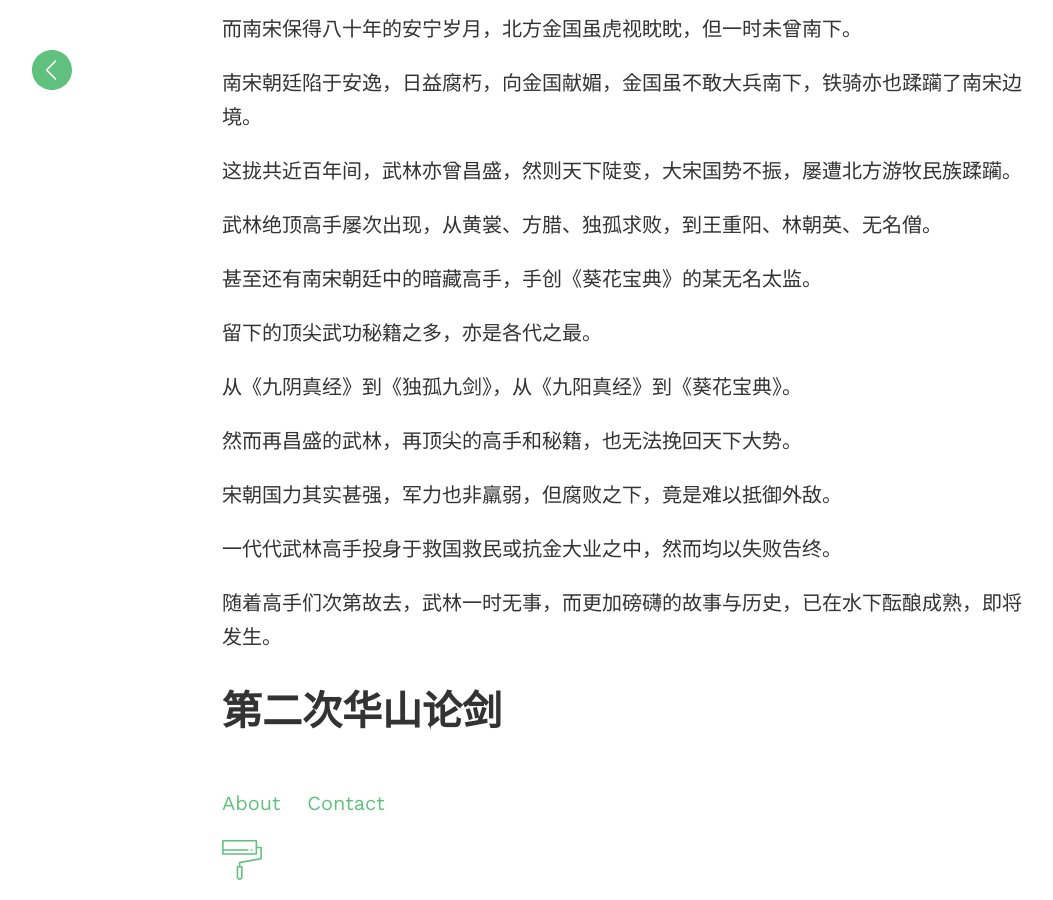
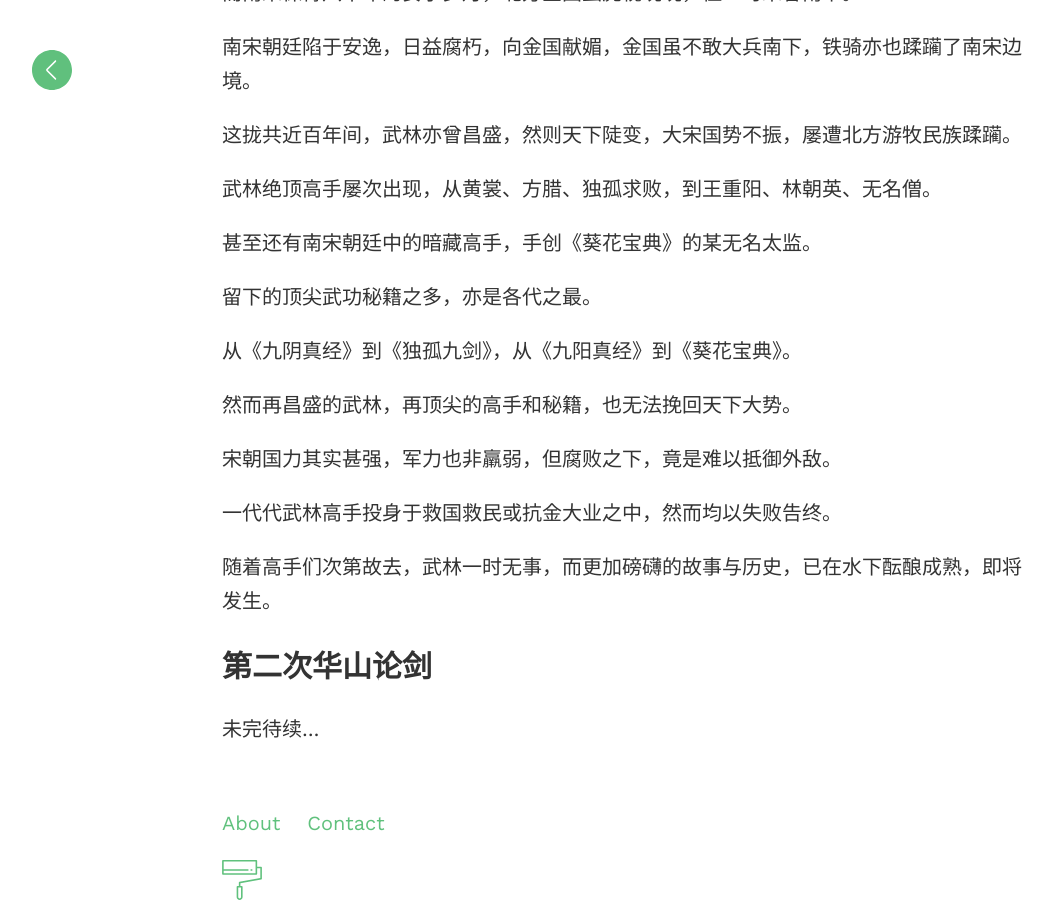
Before and after one commit to thousandsNight/thousandsNight.github.io, a Jekyll site: the page built from _posts/2017-02-07-从华山论剑说起.md, in a window 1280 px wide and 900 px high, scrolled down 6642 px. Shown: the whole window, without its empty margins (18-1071 px from the left). Built offline with Jekyll 4.4.1, drawn with Linux system fonts in a browser that asks for light colours; our own code applies the rules of GitHub Pages for plain Markdown files; comment, search, counter and statistics services are not loaded.

Commit message:
华山论剑

```diff
--- a/_posts/2017-02-07-从华山论剑说起.md
+++ b/_posts/2017-02-07-从华山论剑说起.md
@@ -1,4 +1,4 @@
-# 华山论剑的背景
+## 华山论剑的背景
 公元 12 世纪初叶，处北宋政和年间。
 
 徽宗皇帝继位未久，下令遍搜天下道书，并命黄裳主持编刻发行。
@@ -138,7 +138,7 @@
 
 此时距离方腊遇难、黄裳隐居已过近八十年，距岳飞遇难近六十年，距王重阳出家近二十年。
 
-# 第一次华山论剑
+## 第一次华山论剑
 武林元气渐渐恢复，少林派虽衰微，江湖上却涌现出黄药师、洪七公、欧阳锋、裘千仞等高手。
 
 而西南大理国，已是段誉之孙段智兴在位年间，段智兴武学上虽未达祖父之就，亦颇有所成。
@@ -214,4 +214,5 @@
 
 随着高手们次第故去，武林一时无事，而更加磅礴的故事与历史，已在水下酝酿成熟，即将发生。
 
-# 第二次华山论剑
+## 第二次华山论剑
+未完待续...
```
Also changed, not shown: 1 other file.
